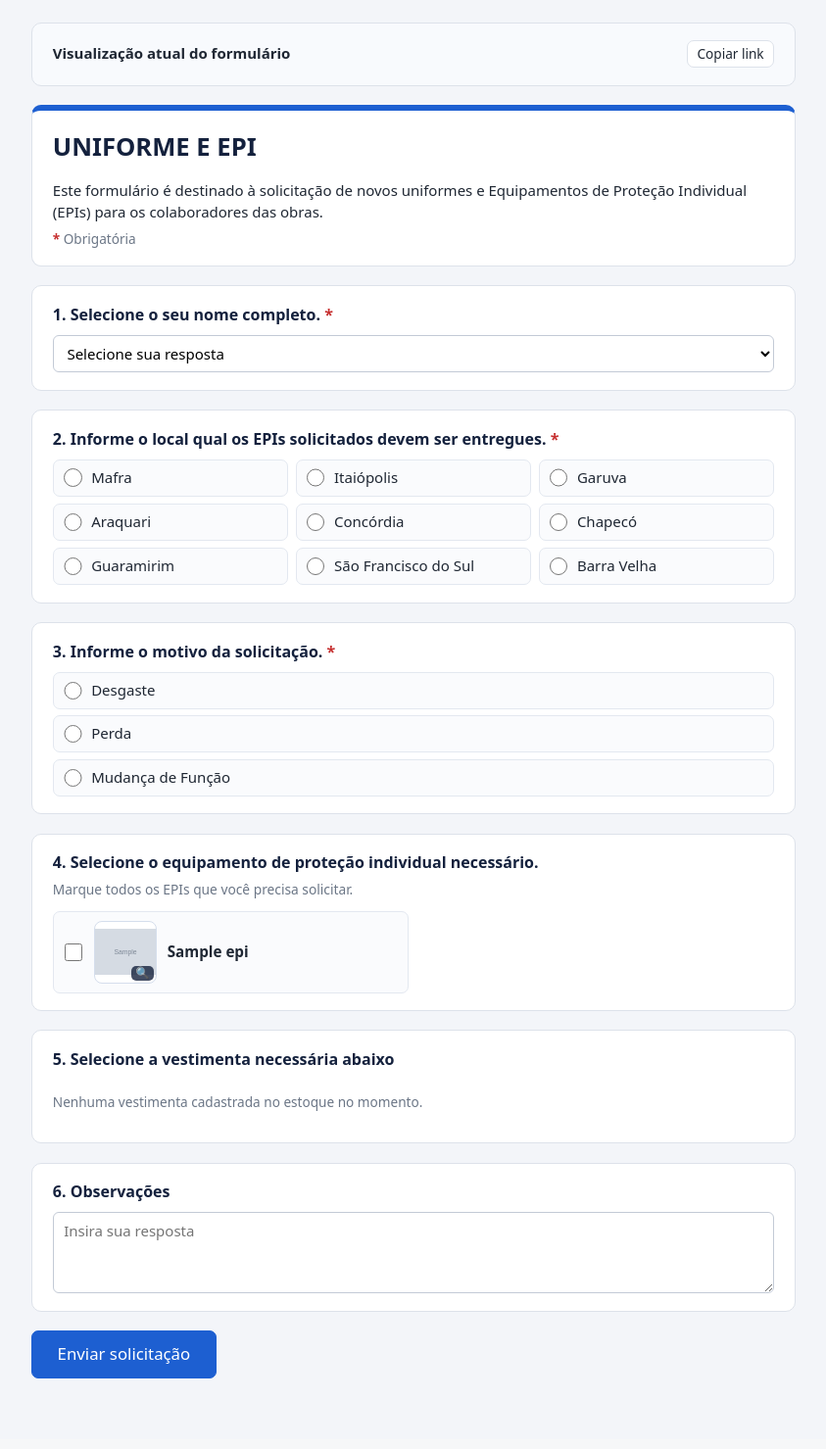
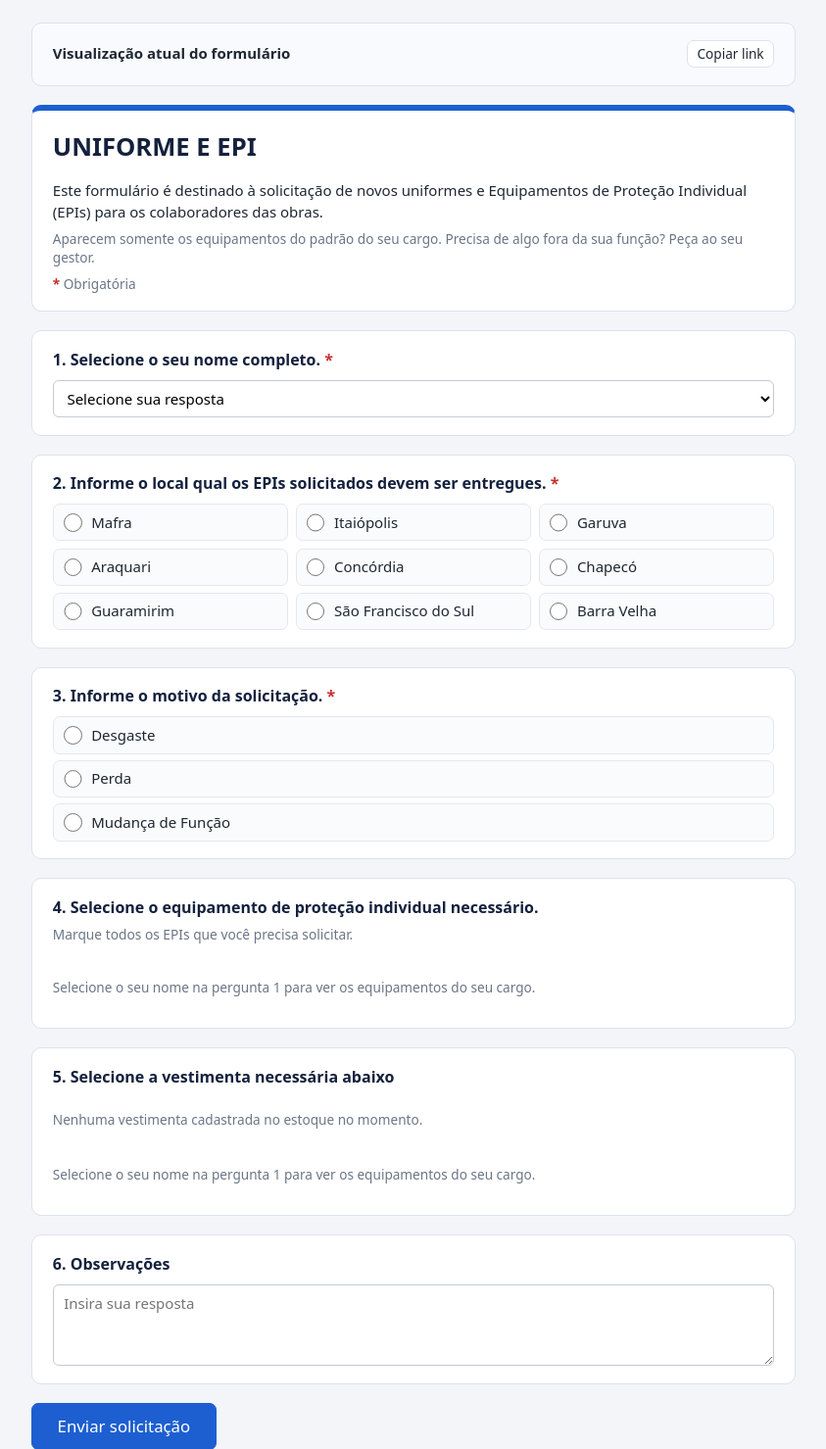
Before and after one commit to RuanAlves07/ProjetoEstocagemEPI, a Flask app: page /solicitar in a window 1280 px wide. Shown: the part 55-1534 px from the top of the page at 98% size, without its empty margins (218-1061 px from the left). Before the commit the page ends 1462 px from the top, so only its background shows below. Run offline with Flask 3, Linux system fonts and the light colour scheme; the visitor is signed in with stand-in values (Sample User, id 1); data comes from the database, SQL or seed files in the repository; tables that the repository leaves empty hold one stand-in row (values such as "Sample post"); grey boxes marked "Sample" are stand-in pictures; some libraries are stand-ins or nearby versions.

Commit message:
Add manager EPI request form
Adds the authenticated manager form for requesting EPIs outside an employee's role standard, including permission and Gestor profile support, mandatory justifications, audit notes, role-based public filtering, UI navigation, documentation, and coverage tests.

```diff
--- a/app/static/style.css
+++ b/app/static/style.css
@@ -213,6 +213,8 @@ details.cancelar-pedido { margin-bottom: 2rem; } details.cancelar-pedido summary
 .opcao-item.recomendado-cargo:hover { background: #d6f0e0; border-color: #3da363; }
 .tag-recomendado { display: inline-block; margin-left: .35rem; padding: .1rem .55rem; background: var(--verde); color: #fff; border-radius: 999px; font-size: .78rem; font-weight: 700; }
 .tag-recomendado[hidden] { display: none !important; }
+.tag-fora-funcao { display: inline-block; margin-left: .35rem; padding: .1rem .55rem; background: #b26b00; color: #fff; border-radius: 999px; font-size: .78rem; font-weight: 700; }
+.tag-fora-funcao[hidden], .opcao-item[hidden], .aviso-sem-itens[hidden], .bloco-pergunta[hidden] { display: none !important; }
 .opcao-item input[type=checkbox], .opcao-item input[type=radio] { width: 1.15rem; height: 1.15rem; flex: 0 0 auto; margin: 0; cursor: pointer; }
 .matriz-tamanhos th.centro, .matriz-tamanhos td.centro { text-align: center; vertical-align: middle; }
 .matriz-tamanhos input[type=radio] { width: 1.15rem; height: 1.15rem; cursor: pointer; margin: 0; }
--- a/app/templates/base.html
+++ b/app/templates/base.html
@@ -21,8 +21,8 @@
   </div>
   <nav class="nav-principal">
     {% if tem_perm('ver_painel') %}<a href="{{ url_for('painel.inicio') }}" class="{{ 'ativo' if ep == 'painel.inicio' }}">Painel</a>{% endif %}
-    {% if tem_perm('ver_pedidos') %}<a href="{{ url_for('pedidos.lista') }}" class="{{ 'ativo' if ep.startswith('pedidos.') and ep not in ('pedidos.integracao', 'pedidos.solicitar', 'pedidos.personalizar_formulario') and not ep.startswith('pedidos.form_') }}">Pedidos <span class="contador" id="badge-pedidos" {{ 'hidden' if not pedidos_a_atender }}>{{ pedidos_a_atender }}</span></a>{% endif %}
-    <a href="{{ url_for('pedidos.solicitar') }}" class="{{ 'ativo' if ep in ('pedidos.solicitar', 'pedidos.personalizar_formulario') or ep.startswith('pedidos.form_') }}">Formulário</a>
+    {% if tem_perm('ver_pedidos') %}<a href="{{ url_for('pedidos.lista') }}" class="{{ 'ativo' if ep.startswith('pedidos.') and ep not in ('pedidos.integracao', 'pedidos.solicitar', 'pedidos.solicitar_gestor', 'pedidos.personalizar_formulario') and not ep.startswith('pedidos.form_') }}">Pedidos <span class="contador" id="badge-pedidos" {{ 'hidden' if not pedidos_a_atender }}>{{ pedidos_a_atender }}</span></a>{% endif %}
+    <a href="{{ url_for('pedidos.solicitar') }}" class="{{ 'ativo' if ep in ('pedidos.solicitar', 'pedidos.solicitar_gestor', 'pedidos.personalizar_formulario') or ep.startswith('pedidos.form_') }}">Formulário</a>
     {% if tem_perm('ver_epis') %}<a href="{{ url_for('cadastros.epis_lista') }}" class="{{ 'ativo' if ep.startswith('cadastros.epi') }}">EPIs</a>{% endif %}
     {% if tem_perm('ver_fornecedores') %}<a href="{{ url_for('cadastros.fornecedores_lista') }}" class="{{ 'ativo' if ep.startswith('cadastros.fornecedor') }}">Fornecedores</a>{% endif %}
     {% if tem_perm('ver_colaboradores') %}<a href="{{ url_for('cadastros.colaboradores_lista') }}" class="{{ 'ativo' if ep.startswith('cadastros.colab') or ep == 'cadastros.cargos_padrao' }}">Colaboradores</a>{% endif %}
@@ -57,11 +57,11 @@
   </a>
   {% endif %}
   {% if tem_perm('ver_pedidos') %}
-  <a href="{{ url_for('pedidos.lista') }}" class="{{ 'ativo' if ep.startswith('pedidos.') and ep not in ('pedidos.integracao', 'pedidos.solicitar', 'pedidos.personalizar_formulario') and not ep.startswith('pedidos.form_') }}">
+  <a href="{{ url_for('pedidos.lista') }}" class="{{ 'ativo' if ep.startswith('pedidos.') and ep not in ('pedidos.integracao', 'pedidos.solicitar', 'pedidos.solicitar_gestor', 'pedidos.personalizar_formulario') and not ep.startswith('pedidos.form_') }}">
     <span class="icone-mob">📦{% if pedidos_a_atender %}<em class="badge-mob" id="badge-pedidos-mob">{{ pedidos_a_atender }}</em>{% endif %}</span><span>Pedidos</span>
   </a>
   {% endif %}
-  <a href="{{ url_for('pedidos.solicitar') }}" class="{{ 'ativo' if ep in ('pedidos.solicitar', 'pedidos.personalizar_formulario') or ep.startswith('pedidos.form_') }}">
+  <a href="{{ url_for('pedidos.solicitar') }}" class="{{ 'ativo' if ep in ('pedidos.solicitar', 'pedidos.solicitar_gestor', 'pedidos.personalizar_formulario') or ep.startswith('pedidos.form_') }}">
     <span class="icone-mob">📋</span><span>Formulário</span>
   </a>
   {% if tem_perm('ver_epis') %}
--- a/app/templates/solicitar.html
+++ b/app/templates/solicitar.html
@@ -1,12 +1,15 @@
 {% extends 'base.html' %}
 {% from '_macros.html' import csrf with context %}
-{% block titulo %}Solicitação de Uniforme e EPI{% endblock %}
+{% block titulo %}{{ 'Formulário do Gestor' if modo_gestor else 'Solicitação de Uniforme e EPI' }}{% endblock %}
 {% block conteudo %}
 <div class="form-publico-container">
   {% if not usuario %}
   <div class="topo-publico">
     <span style="display:inline-flex;align-items:center;gap:.5rem"><img src="{{ url_for('static', filename='icone.png') }}" alt="Logo EPI" style="width:24px;height:24px;object-fit:contain"> <strong>Sistema de Controle de EPIs</strong> · Formulário Público</span>
-    <a class="btn pequeno" href="{{ url_for('auth.login') }}">🔒 Área Restrita</a>
+    <span class="acoes">
+      <a class="btn pequeno" href="{{ url_for('auth.login', next=url_for('pedidos.solicitar_gestor')) }}">👔 Formulário do Gestor</a>
+      <a class="btn pequeno" href="{{ url_for('auth.login') }}">🔒 Área Restrita</a>
+    </span>
   </div>
   {% else %}
   <div class="cartao barra-compartilhar">
@@ -19,10 +22,15 @@
       {% endif %}
     </div>
   </div>
-  {% if pode_personalizar_forms %}
+  {% if pode_personalizar_forms or pode_solicitar_gestor %}
   <nav class="abas" style="margin-bottom:1rem">
-    <a href="{{ url_for('pedidos.solicitar') }}" class="ativo">👷‍♂️ Visualizar Formulário (Visão do Colaborador)</a>
+    <a href="{{ url_for('pedidos.solicitar') }}" class="{{ 'ativo' if not modo_gestor }}">👷‍♂️ Formulário Público (Visão do Colaborador)</a>
+    {% if pode_solicitar_gestor %}
+    <a href="{{ url_for('pedidos.solicitar_gestor') }}" class="{{ 'ativo' if modo_gestor }}">👔 Formulário do Gestor (fora da função)</a>
+    {% endif %}
+    {% if pode_personalizar_forms %}
     <a href="{{ url_for('pedidos.personalizar_formulario') }}">✏️ Personalizar Formulário (Cidades, EPIs, Imagens e Perguntas)</a>
+    {% endif %}
   </nav>
   {% endif %}
   {% endif %}
@@ -50,7 +58,7 @@
     <p class="pedido-obs" style="margin-bottom:1.2rem">💬 <strong>Observações:</strong> {{ pedido_enviado.observacao }}</p>
     {% endif %}
     <div class="acoes">
-      <a class="btn primario" href="{{ url_for('pedidos.solicitar') }}">Enviar outra solicitação</a>
+      <a class="btn primario" href="{{ url_for(endpoint_form) }}">Enviar outra solicitação</a>
       {% if usuario %}
       <a class="btn" href="{{ url_for('pedidos.detalhe', pedido_id=pedido_enviado.id) }}">Abrir pedido #{{ pedido_enviado.id }} no Almoxarifado →</a>
       {% endif %}
@@ -58,24 +66,32 @@
   </section>
   {% else %}
 
-  <form method="post" action="{{ url_for('pedidos.solicitar') }}" class="form-publico" id="form-solicitar">
+  <form method="post" action="{{ url_for(endpoint_form) }}" class="form-publico" id="form-solicitar"
+        data-modo="{{ 'gestor' if modo_gestor else 'publico' }}">
     {{ csrf() }}
     <header class="cartao cabecalho-forms">
+      {% if modo_gestor %}
+      <h1>👔 Formulário do Gestor</h1>
+      <p>Use este formulário para pedir EPIs ou vestimentas a um colaborador, inclusive itens <strong>fora do padrão do cargo</strong> dele (ex.: teste em outra função, promoção ou atividade específica na obra). Itens fora da função exigem justificativa.</p>
+      <p class="nota">Solicitante: <strong>{{ usuario['nome'] }}</strong> · <span class="obrigatorio">*</span> Obrigatória</p>
+      {% else %}
       <h1>{{ cfg_form.titulo }}</h1>
       {% if cfg_form.descricao %}<p>{{ cfg_form.descricao }}</p>{% endif %}
+      <p class="nota">Aparecem somente os equipamentos do padrão do seu cargo. Precisa de algo fora da sua função? Peça ao seu gestor.</p>
       <p class="nota"><span class="obrigatorio">*</span> Obrigatória</p>
+      {% endif %}
     </header>
 
     <!-- 1. Nome completo -->
     <section class="cartao bloco-pergunta">
       <label class="titulo-pergunta" for="select-colaborador">
-        {{ cfg_form.pergunta_1_titulo }} <span class="obrigatorio">*</span>
+        {{ '1. Selecione o colaborador.' if modo_gestor else cfg_form.pergunta_1_titulo }} <span class="obrigatorio">*</span>
       </label>
       <select name="nome" id="select-colaborador" required>
-        <option value="" data-cargo="">Selecione sua resposta</option>
+        <option value="" data-cargo="" data-colab-id="">Selecione sua resposta</option>
         {% set nome_sel = form_dados.get('nome', '') %}
         {% for c in colaboradores %}
-        <option value="{{ c.nome }}" data-cargo="{{ c.funcao or '' }}" {{ 'selected' if c.nome == nome_sel }}>{{ c.nome }}</option>
+        <option value="{{ c.nome }}" data-cargo="{{ c.funcao or '' }}" data-colab-id="{{ c.id }}" {{ 'selected' if c.nome == nome_sel }}>{{ c.nome }}</option>
         {% endfor %}
       </select>
       <div id="aviso-cargo-colab" class="aviso ok" style="margin:.3rem 0 0;padding:.45rem .8rem;font-size:.88rem" hidden></div>
@@ -131,7 +147,8 @@
       <div class="{{ 'grade-opcoes-epi-imagem' if tem_img_epi else 'lista-opcoes' }}">
         {% for e in epis_protecao %}
         {% set eh_rec = e.id in padrao_ids_sel %}
-        <label class="opcao-item {{ 'opcao-com-imagem' if e.imagem_url }} {{ 'recomendado-cargo' if eh_rec }}" data-epi-id="{{ e.id }}">
+        <label class="opcao-item {{ 'opcao-com-imagem' if e.imagem_url }} {{ 'recomendado-cargo' if eh_rec }}" data-epi-id="{{ e.id }}"
+               {{ 'hidden' if not modo_gestor and not eh_rec }}>
           <input type="checkbox" name="epi" value="{{ e.nome }}"
                  data-calcado="{{ tipo_calcado(e.nome) or '' }}"
                  data-uniforme="{{ tipo_uniforme(e.nome) or '' }}"
@@ -146,12 +163,16 @@
           <span class="texto-opcao-epi">
             <strong>{{ e.nome }}</strong>
             <span class="tag-recomendado" {{ '' if eh_rec else 'hidden' }}>(recomendado pelo cargo)</span>
+            {% if modo_gestor %}<span class="tag-fora-funcao" {{ '' if colab_sel_id and not eh_rec else 'hidden' }}>(fora da função)</span>{% endif %}
           </span>
         </label>
         {% else %}
         <p class="nota">Nenhum EPI cadastrado no estoque no momento.</p>
         {% endfor %}
       </div>
+      {% if not modo_gestor %}
+      <p class="nota aviso-sem-itens" data-secao="epi" hidden></p>
+      {% endif %}
 
       <!-- Abas dinâmicas de numeração por tipo de calçado (aparecem somente ao selecionar Sapatão, Botina ou Bota) -->
       <div id="secao-tamanho-calcado" class="subbloco-condicional" hidden>
@@ -208,7 +229,8 @@
       <div class="{{ 'grade-opcoes-epi-imagem' if tem_img_vest else 'lista-opcoes' }}">
         {% for v in vestimentas %}
         {% set eh_rec = v.id in padrao_ids_sel %}
-        <label class="opcao-item {{ 'opcao-com-imagem' if v.imagem_url }} {{ 'recomendado-cargo' if eh_rec }}" data-epi-id="{{ v.id }}">
+        <label class="opcao-item {{ 'opcao-com-imagem' if v.imagem_url }} {{ 'recomendado-cargo' if eh_rec }}" data-epi-id="{{ v.id }}"
+               {{ 'hidden' if not modo_gestor and not eh_rec }}>
           <input type="checkbox" name="vestimento" value="{{ v.nome }}"
                  data-calcado="{{ tipo_calcado(v.nome) or '' }}"
                  data-uniforme="{{ tipo_uniforme(v.nome) or '' }}"
@@ -223,12 +245,16 @@
           <span class="texto-opcao-epi">
             <strong>{{ v.nome }}</strong>
             <span class="tag-recomendado" {{ '' if eh_rec else 'hidden' }}>(recomendado pelo cargo)</span>
+            {% if modo_gestor %}<span class="tag-fora-funcao" {{ '' if colab_sel_id and not eh_rec else 'hidden' }}>(fora da função)</span>{% endif %}
           </span>
         </label>
         {% else %}
         <p class="nota">Nenhuma vestimenta cadastrada no estoque no momento.</p>
         {% endfor %}
       </div>
+      {% if not modo_gestor %}
+      <p class="nota aviso-sem-itens" data-secao="vestimento" hidden></p>
+      {% endif %}
 
       <!-- Bloco dinâmico de tamanho de uniforme (aparece somente ao selecionar Camiseta ou Calça) -->
       <div id="secao-tamanho-uniforme" class="subbloco-condicional" hidden>
@@ -303,6 +329,18 @@
     </section>
     {% endfor %}
 
+    {% if modo_gestor %}
+    <!-- Justificativa (somente gestor): obrigatória quando há itens fora da função -->
+    <section class="cartao bloco-pergunta" id="secao-justificativa" {{ '' if form_dados.get('justificativa') else 'hidden' }}>
+      <label class="titulo-pergunta" for="campo-justificativa">
+        Justificativa dos itens fora da função <span class="obrigatorio">*</span>
+      </label>
+      <p class="subtitulo-pergunta">Itens fora da função: <strong id="lista-fora-funcao">—</strong></p>
+      <textarea id="campo-justificativa" name="justificativa" rows="3"
+                placeholder="Ex.: período de teste como Encarregado para possível promoção">{{ form_dados.get('justificativa', '') }}</textarea>
+    </section>
+    {% endif %}
+
     <!-- 6. Observações -->
     <section class="cartao bloco-pergunta">
       <label class="titulo-pergunta" for="campo-obs">
@@ -345,41 +383,91 @@ function ampliarImagemEpi(src, nome) {
   const form = document.getElementById("form-solicitar");
   if (!form) return;
 
-  const PADRAO_POR_CARGO = {{ padrao_por_cargo|tojson }};
+  // Público: mostra só os itens do padrão do cargo. Gestor: mostra tudo e marca o que está fora da função.
+  const MODO_GESTOR = form.dataset.modo === "gestor";
+  const PADRAO_POR_COLAB = {{ padrao_por_colab|tojson }};
   const selectColab = document.getElementById("select-colaborador");
   const avisoCargo = document.getElementById("aviso-cargo-colab");
   const itensOpcao = Array.from(form.querySelectorAll(".opcao-item[data-epi-id]"));
+  const secaoJust = document.getElementById("secao-justificativa");
+  const campoJust = document.getElementById("campo-justificativa");
+  const listaFora = document.getElementById("lista-fora-funcao");
 
-  function atualizarRecomendadosPeloCargo() {
+  function escaparHtml(txt) {
+    const d = document.createElement("div");
+    d.textContent = txt;
+    return d.innerHTML;
+  }
+
+  function atualizarItensPeloCargo() {
     if (!selectColab) return;
     const opt = selectColab.options[selectColab.selectedIndex];
     const cargo = (opt && opt.dataset.cargo ? opt.dataset.cargo : "").trim();
-    const idsRecomendados = new Set(PADRAO_POR_CARGO[cargo.toLowerCase()] || []);
+    const colabId = opt && opt.dataset.colabId ? opt.dataset.colabId : "";
+    const idsPadrao = new Set(PADRAO_POR_COLAB[colabId] || []);
 
     for (const item of itensOpcao) {
-      const id = Number(item.dataset.epiId);
-      const rec = idsRecomendados.has(id);
+      const rec = idsPadrao.has(Number(item.dataset.epiId));
       item.classList.toggle("recomendado-cargo", rec);
       const tag = item.querySelector(".tag-recomendado");
       if (tag) tag.hidden = !rec;
+      const tagFora = item.querySelector(".tag-fora-funcao");
+      if (tagFora) tagFora.hidden = rec || !colabId;
+      item.dataset.foraFuncao = rec ? "" : "1";
+      if (!MODO_GESTOR) {
+        item.hidden = !rec;
+        const chk = item.querySelector('input[type="checkbox"]');
+        if (!rec && chk && chk.checked) {
+          chk.checked = false;
+          chk.dispatchEvent(new Event("change"));
+        }
+      }
+    }
+
+    // Avisos de seção vazia no formulário público
+    for (const aviso of form.querySelectorAll(".aviso-sem-itens")) {
+      const visiveis = itensOpcao.filter(i => !i.hidden && i.querySelector(`input[name="${aviso.dataset.secao}"]`));
+      if (!colabId) {
+        aviso.textContent = "Selecione o seu nome na pergunta 1 para ver os equipamentos do seu cargo.";
+      } else if (idsPadrao.size === 0) {
+        aviso.textContent = "Seu cargo ainda não tem equipamentos padrão cadastrados. Procure o seu gestor para fazer o pedido.";
+      } else {
+        aviso.textContent = "Nenhum item desta seção faz parte do padrão do seu cargo.";
+      }
+      aviso.hidden = visiveis.length > 0;
     }
 
     if (avisoCargo) {
-      if (cargo && idsRecomendados.size > 0) {
-        avisoCargo.innerHTML = `👷 Cargo vinculado: <strong>${cargo}</strong> — Os equipamentos padrão do seu cargo estão destacados em verde abaixo.`;
+      const cargoHtml = cargo ? `👷 Cargo vinculado: <strong>${escaparHtml(cargo)}</strong>` : "👷 Sem cargo definido";
+      if (!colabId) {
+        avisoCargo.hidden = true;
+      } else if (MODO_GESTOR) {
+        avisoCargo.innerHTML = `${cargoHtml} — os itens do padrão estão em verde; os demais ficam marcados como <strong>fora da função</strong>.`;
         avisoCargo.hidden = false;
-      } else if (cargo) {
-        avisoCargo.innerHTML = `👷 Cargo vinculado: <strong>${cargo}</strong>`;
+      } else if (idsPadrao.size > 0) {
+        avisoCargo.innerHTML = `${cargoHtml} — abaixo aparecem somente os equipamentos do seu cargo.`;
         avisoCargo.hidden = false;
       } else {
-        avisoCargo.hidden = true;
+        avisoCargo.innerHTML = cargoHtml;
+        avisoCargo.hidden = false;
       }
     }
+    atualizarJustificativa();
+  }
+
+  function atualizarJustificativa() {
+    if (!MODO_GESTOR || !secaoJust) return;
+    const fora = itensOpcao
+      .filter(i => i.dataset.foraFuncao === "1" && i.querySelector('input[type="checkbox"]:checked'))
+      .map(i => i.querySelector('input[type="checkbox"]').value);
+    secaoJust.hidden = fora.length === 0;
+    if (campoJust) campoJust.required = fora.length > 0;
+    if (listaFora) listaFora.textContent = fora.join(", ") || "—";
   }
 
   if (selectColab) {
-    selectColab.addEventListener("change", atualizarRecomendadosPeloCargo);
-    atualizarRecomendadosPeloCargo();
+    selectColab.addEventListener("change", atualizarItensPeloCargo);
+    atualizarItensPeloCargo();
   }
 
   const checkboxes = Array.from(form.querySelectorAll('input[type="checkbox"][name="epi"], input[type="checkbox"][name="vestimento"]'));
@@ -433,7 +521,10 @@ function ampliarImagemEpi(src, nome) {
     }
   }
 
-  checkboxes.forEach(chk => chk.addEventListener("change", atualizarCamposCondicionais));
+  checkboxes.forEach(chk => chk.addEventListener("change", () => {
+    atualizarCamposCondicionais();
+    atualizarJustificativa();
+  }));
   atualizarCamposCondicionais();
 })();
 </script>
--- a/app/templates/solicitar_personalizar.html
+++ b/app/templates/solicitar_personalizar.html
@@ -13,7 +13,10 @@
   </div>
 
   <nav class="abas" style="margin-bottom:1rem">
-    <a href="{{ url_for('pedidos.solicitar') }}">👷‍♂️ Visualizar Formulário (Visão do Colaborador)</a>
+    <a href="{{ url_for('pedidos.solicitar') }}">👷‍♂️ Formulário Público (Visão do Colaborador)</a>
+    {% if pode_solicitar_gestor %}
+    <a href="{{ url_for('pedidos.solicitar_gestor') }}">👔 Formulário do Gestor (fora da função)</a>
+    {% endif %}
     <a href="{{ url_for('pedidos.personalizar_formulario') }}" class="ativo">✏️ Personalizar Formulário (Cidades, EPIs, Imagens e Perguntas)</a>
   </nav>
 
```
Also changed, not shown: app/auth.py (+8 -1 lines), app/db.py (+8 -1 lines), app/rotas_pedidos.py (+70 -19 lines), tests/test_pedidos.py (+108 -1 lines), README.md.
